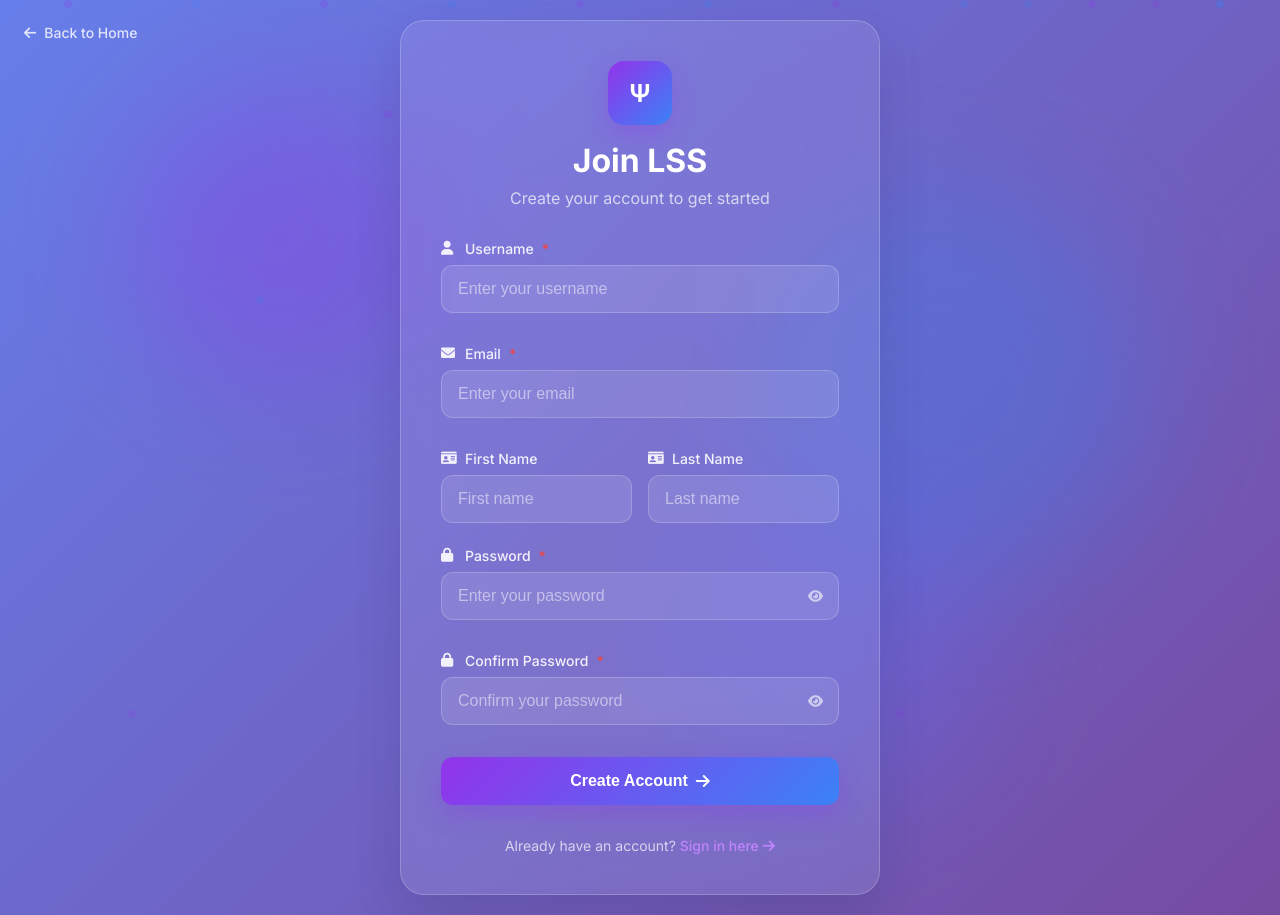
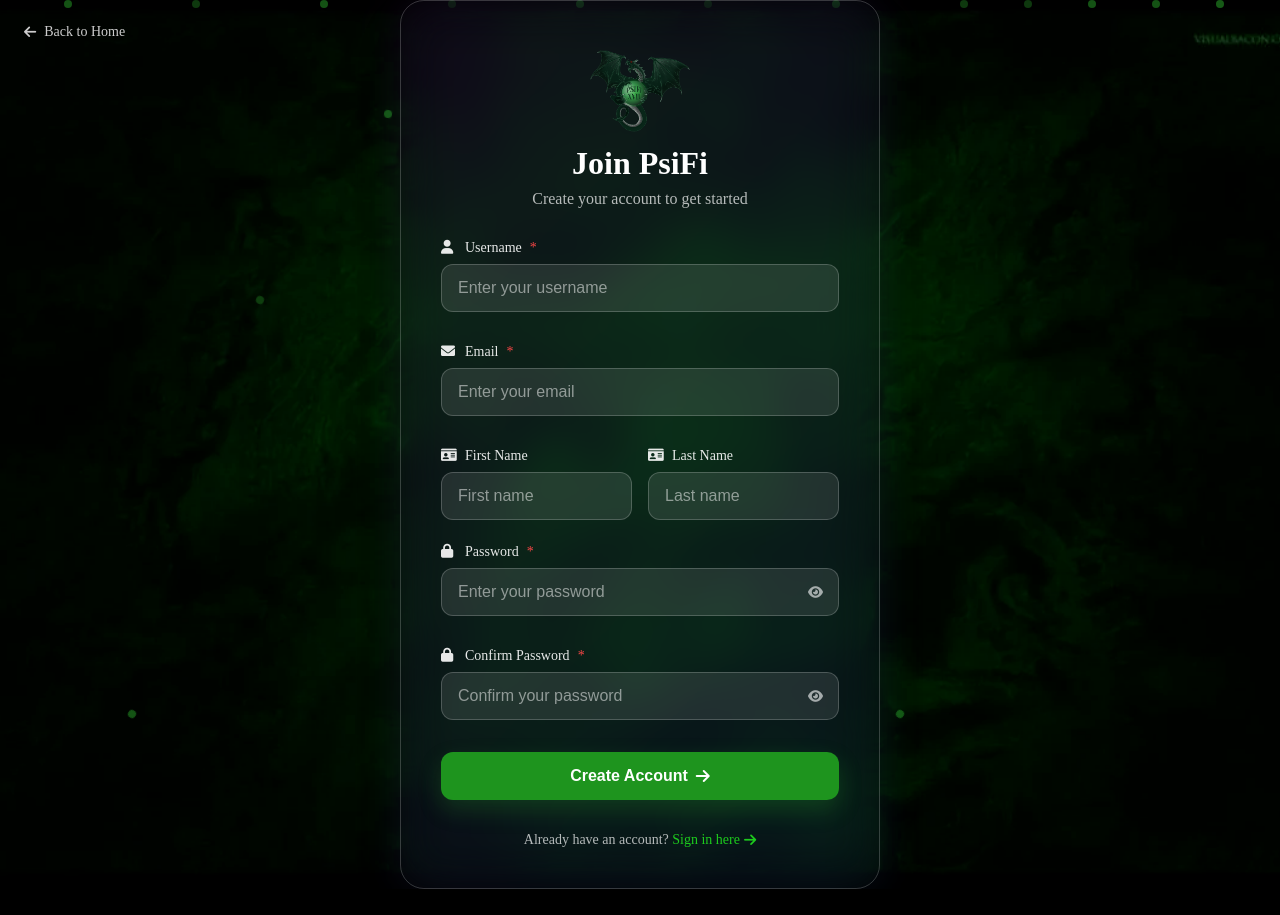
Before and after one commit to HafsahNasir/psifi_portal, a Django app: page /signup/ in a window 1280 px wide. After the commit the page ends 889 px from the top, so only its background shows below. Run offline with Django 4.2, Linux system fonts and the light colour scheme.

Commit message:
signup theme

```diff
--- a/users/templates/signup.html
+++ b/users/templates/signup.html
@@ -17,13 +17,20 @@
   box-sizing: border-box;
 }
 
+.logo {
+  max-width: 100px;
+  height: auto;
+  transition: transform 0.3s ease;
+}
+
 .signup-page {
   min-height: 100vh;
-  background: linear-gradient(135deg, #667eea 0%, #764ba2 100%);
-  background-attachment: fixed;
-  position: relative;
-  overflow: hidden;
-  font-family: "Inter", -apple-system, BlinkMacSystemFont, sans-serif;
+  background: url('../../static/images/psifi_bg.png');
+  background-size: cover;            /* fills entire screen */
+  background-position: center center; /* keeps the focus in the middle */
+  background-repeat: repeat-x;      /* prevent tiling */
+  background-attachment: fixed;      /* optional: gives a nice parallax-like effect */
+  background-color: black;           /* fallback in case image doesn’t load */
 }
 
 /* Animated Background Elements */
@@ -45,19 +52,19 @@
 }
 
 .orb-1 {
-  width: 300px;
-  height: 300px;
-  background: rgba(147, 51, 234, 0.3);
+  width: 350px;
+  height: 350px;
+  background: rgba(51, 204, 51, 0.4);
   top: 10%;
   left: 10%;
   animation-delay: 0s;
 }
 
 .orb-2 {
-  width: 400px;
-  height: 400px;
-  background: rgba(59, 130, 246, 0.3);
-  top: 20%;
+  width: 350px;
+  height: 350px;
+  background: rgba(51, 204, 51, 0.4);
+  top: 10%;
   right: 10%;
   animation-delay: 2s;
 }
@@ -65,10 +72,9 @@
 .orb-3 {
   width: 350px;
   height: 350px;
-  background: rgba(99, 102, 241, 0.3);
+  background: rgba(51, 204, 51, 0.4);
   bottom: 10%;
-  left: 50%;
-  transform: translateX(-50%);
+  left: 10%;
   animation-delay: 4s;
 }
 
@@ -87,19 +93,19 @@
   position: absolute;
   width: 8px;
   height: 8px;
-  background: rgba(255, 255, 255, 0.1);
+  background: rgba(51, 204, 51, 0.4);
   border-radius: 50%;
   animation: particleFloat 8s linear infinite;
 }
 
 .particle:nth-child(odd) {
   animation-duration: 6s;
-  background: rgba(147, 51, 234, 0.2);
+  background: rgba(51, 204, 51, 0.4);
 }
 
 .particle:nth-child(even) {
   animation-duration: 10s;
-  background: rgba(59, 130, 246, 0.2);
+  background: rgba(34, 140, 34, 0.4);
 }
 
 /* Generate random positions for particles */
@@ -162,7 +168,6 @@
   align-items: center;
   justify-content: center;
   min-height: 100vh;
-  padding: 20px;
   position: relative;
   z-index: 10;
 }
@@ -184,7 +189,6 @@
 }
 
 .card-content {
-  background: rgba(255, 255, 255, 0.1);
   backdrop-filter: blur(20px);
   -webkit-backdrop-filter: blur(20px);
   border: 1px solid rgba(255, 255, 255, 0.2);
@@ -199,24 +203,6 @@
 .signup-header {
   text-align: center;
   margin-bottom: 32px;
-}
-
-.logo-circle {
-  display: inline-flex;
-  align-items: center;
-  justify-content: center;
-  width: 64px;
-  height: 64px;
-  background: linear-gradient(135deg, #9333ea, #3b82f6);
-  border-radius: 16px;
-  margin-bottom: 16px;
-  box-shadow: 0 10px 25px rgba(147, 51, 234, 0.3);
-}
-
-.logo-text {
-  font-size: 24px;
-  font-weight: bold;
-  color: white;
 }
 
 .signup-title {
@@ -372,7 +358,7 @@
 .register-btn {
   width: 100%;
   height: 48px;
-  background: linear-gradient(135deg, #9333ea, #3b82f6);
+  background: rgb(30, 148, 30);
   border: none;
   border-radius: 12px;
   color: white;
@@ -380,14 +366,14 @@
   font-size: 16px;
   cursor: pointer;
   transition: all 0.3s ease;
-  box-shadow: 0 10px 25px rgba(147, 51, 234, 0.3);
+  box-shadow: 0 10px 25px rgba(51, 204, 51, 0.2);
   position: relative;
   overflow: hidden;
 }
 
 .register-btn:hover {
   transform: translateY(-2px);
-  box-shadow: 0 15px 35px rgba(147, 51, 234, 0.4);
+  box-shadow: 0 15px 35px rgba(34, 140, 34, 0.4);
 }
 
 .register-btn:active {
@@ -440,7 +426,7 @@
 }
 
 .login-link {
-  color: #c084fc;
+  color: rgb(29, 202, 29);
   text-decoration: none;
   font-weight: 500;
   display: inline-flex;
@@ -450,7 +436,7 @@
 }
 
 .login-link:hover {
-  color: #a855f7;
+  color: rgb(19, 230, 19);
 }
 
 .login-link i {
@@ -551,11 +537,11 @@
 
 <div class="signup-page">
   <!-- Animated Background Elements -->
-  <div class="background-elements">
+  <!-- <div class="background-elements">
     <div class="floating-orb orb-1"></div>
     <div class="floating-orb orb-2"></div>
     <div class="floating-orb orb-3"></div>
-  </div>
+  </div> -->
 
   <!-- Floating Particles -->
   <div class="particles-container">
@@ -582,10 +568,12 @@
         <!-- Header Section -->
         <div class="signup-header">
           <div class="logo-section">
-            <div class="logo-circle">
-              <span class="logo-text">Ψ</span>
-            </div>
-            <h1 class="signup-title">Join LSS</h1>
+                <img
+              src="{% static 'images/logo_psifi.png' %}"
+              alt="PsiFi Logo"
+              class="logo"
+              />
+            <h1 class="signup-title">Join PsiFi</h1>
             <p class="signup-subtitle">Create your account to get started</p>
           </div>
         </div>
```
Also changed, not shown: static/images/psifi_bg.png (added).
